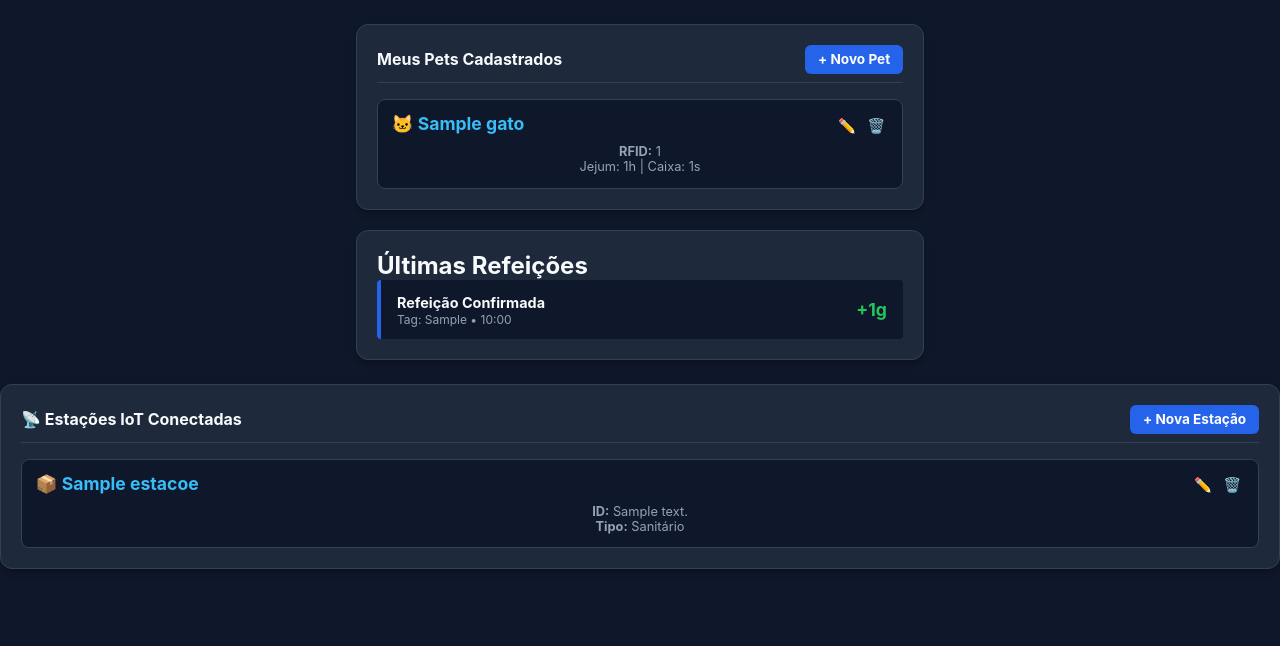
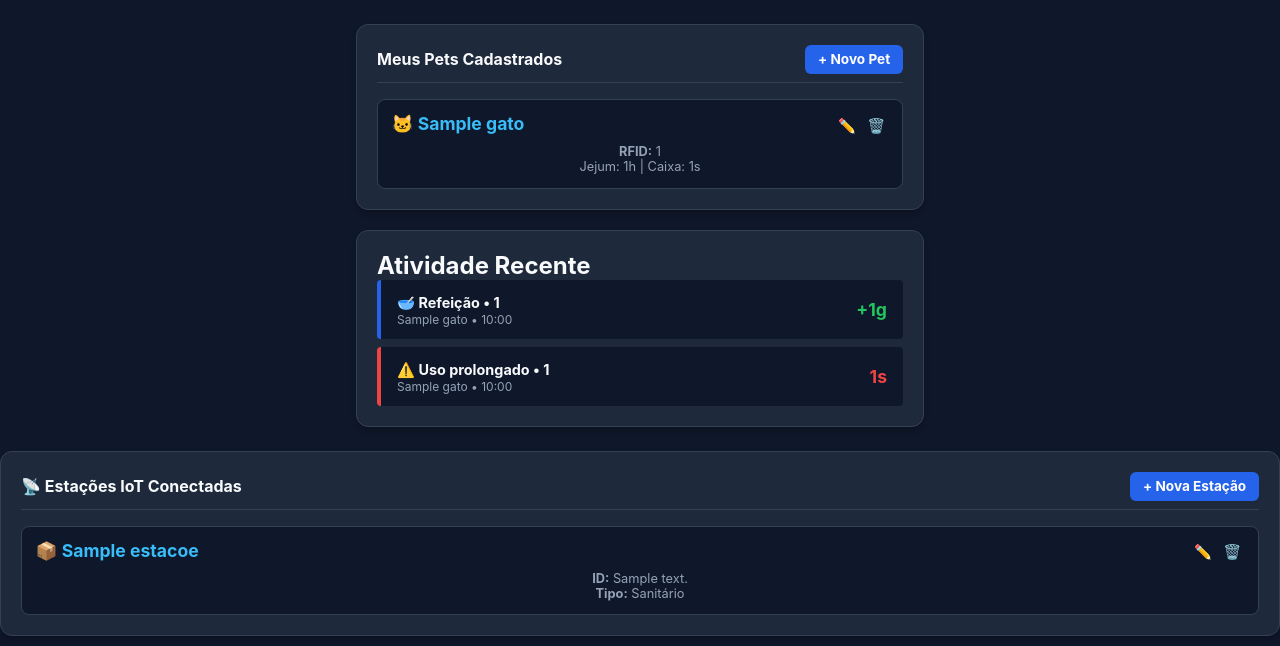
Before and after one commit to Carlos-Santos-CV/SmartCat_IoT, a FastAPI app: page / in a window 1280 px wide. Shown: the part 58-704 px from the top of the page. Run offline with FastAPI, Linux system fonts and the light colour scheme; tables that the repository leaves empty hold one stand-in row (values such as "Sample post").

Commit message:
feat(api): implementar feed unificado de atividades
Implementa um novo endpoint `/api/eventos` que consolida informações de
refeições e uso da caixa de areia em um único feed cronológico.

As alterações incluem:
- Criação do endpoint de API para retornar eventos unificados com
  resolução de nomes de gatos e estações.
- Atualização da interface para exibir o feed de "Atividade Recente"
  em vez de apenas "Últimas Refeições".
- Adição de suporte visual para alertas de uso prolongado da caixa de
  areia no CSS e JavaScript.
- Implementação de lógica de polling para atualização em tempo real do
  novo feed.

```diff
--- a/backend/app/main.py
+++ b/backend/app/main.py
@@ -81,6 +81,39 @@ def listar_refeicoes(db: Session = Depends(get_db)):
 @app.get("/api/caixa-areia")
 def listar_uso_caixa(db: Session = Depends(get_db)):
     return db.query(UsoCaixa).order_by(UsoCaixa.created_at.desc()).limit(50).all()
+
+
+@app.get("/api/eventos")
+def listar_eventos(db: Session = Depends(get_db)):
+    """Feed unificado de atividade: refeições + uso da caixa de areia,
+    já com nome do gato e nome da estação resolvidos."""
+    mapa_estacoes = {e.mac_address: e.nome for e in db.query(Estacao).all()}
+
+    eventos = []
+
+    refeicoes = db.query(Refeicao).order_by(Refeicao.created_at.desc()).limit(50).all()
+    for r in refeicoes:
+        eventos.append({
+            "tipo": "REFEICAO",
+            "created_at": r.created_at,
+            "gato_nome": r.gato.nome if r.gato else f"Tag desconhecida ({r.gato_tag})",
+            "estacao_nome": mapa_estacoes.get(r.estacao_id, r.estacao_id or "Estação desconhecida"),
+            "consumo_g": r.consumo_g,
+        })
+
+    usos_caixa = db.query(UsoCaixa).order_by(UsoCaixa.created_at.desc()).limit(50).all()
+    for u in usos_caixa:
+        eventos.append({
+            "tipo": "CAIXA",
+            "created_at": u.created_at,
+            "gato_nome": u.gato.nome if u.gato else "Gato não identificado",
+            "estacao_nome": mapa_estacoes.get(u.estacao_id, u.estacao_id or "Estação desconhecida"),
+            "duracao_visita_s": u.duracao_visita_s,
+            "alerta_retencao": u.alerta_retencao,
+        })
+
+    eventos.sort(key=lambda e: e["created_at"], reverse=True)
+    return eventos[:50]
 
 # --- Adicione este Schema abaixo do GatoCreate ---
 class GatoUpdate(BaseModel):
--- a/backend/app/static/css/style.css
+++ b/backend/app/static/css/style.css
@@ -150,6 +150,14 @@ body {
   color: var(--accent-green);
 }
 
+.feed-item-alerta {
+  border-left-color: var(--accent-alert);
+}
+
+.feed-value-alerta {
+  color: var(--accent-alert);
+}
+
 /* Modal */
 .modal-overlay {
   position: fixed;
--- a/backend/app/static/js/app.js
+++ b/backend/app/static/js/app.js
@@ -159,36 +159,51 @@ window.deletarEstacao = async (id, nome) => {
 };
 
 // ======================================================
-// 🥩 HISTÓRICO DE REFEIÇÕES
+// 🥩 ATIVIDADE RECENTE (Refeições + Caixa de Areia)
 // ======================================================
 
-async function carregarRefeicoes() {
-  const container = document.getElementById('lista-refeicoes');
+async function carregarEventos() {
+  const container = document.getElementById('lista-eventos');
   if (!container) return;
 
   try {
-    const response = await fetch('/api/refeicoes');
-    const refeicoes = await response.json();
+    const response = await fetch('/api/eventos');
+    const eventos = await response.json();
 
-    if (!refeicoes || refeicoes.length === 0) {
-      container.innerHTML = '<li class="feed-item"><span class="feed-time">Nenhuma refeição registrada.</span></li>';
+    if (!eventos || eventos.length === 0) {
+      container.innerHTML = '<li class="feed-item"><span class="feed-time">Nenhuma atividade registrada.</span></li>';
       return;
     }
 
-    container.innerHTML = refeicoes.map(ref => {
-      const dataHora = new Date(ref.created_at).toLocaleTimeString('pt-BR', { hour: '2-digit', minute: '2-digit' });
+    container.innerHTML = eventos.map(ev => {
+      const dataHora = new Date(ev.created_at).toLocaleTimeString('pt-BR', { hour: '2-digit', minute: '2-digit' });
+
+      if (ev.tipo === 'REFEICAO') {
+        return `
+          <li class="feed-item">
+            <div class="feed-info">
+              <span class="feed-title">🥣 Refeição • ${ev.estacao_nome}</span>
+              <span class="feed-time">${ev.gato_nome} • ${dataHora}</span>
+            </div>
+            <div class="feed-value">+${ev.consumo_g}g</div>
+          </li>
+        `;
+      }
+
+      // Evento de Caixa de Areia
+      const isAlerta = ev.alerta_retencao;
       return `
-        <li class="feed-item">
+        <li class="feed-item ${isAlerta ? 'feed-item-alerta' : ''}">
           <div class="feed-info">
-            <span class="feed-title">Refeição Confirmada</span>
-            <span class="feed-time">Tag: ${ref.gato_tag} • ${dataHora}</span>
+            <span class="feed-title">${isAlerta ? '⚠️ Uso prolongado' : '📦 Caixa de areia'} • ${ev.estacao_nome}</span>
+            <span class="feed-time">${ev.gato_nome} • ${dataHora}</span>
           </div>
-          <div class="feed-value">+${ref.consumo_g}g</div>
+          <div class="feed-value ${isAlerta ? 'feed-value-alerta' : ''}">${ev.duracao_visita_s}s</div>
         </li>
       `;
     }).join('');
   } catch (error) {
-    console.error('Erro ao buscar refeições:', error);
+    console.error('Erro ao buscar eventos:', error);
   }
 }
 
@@ -200,10 +215,10 @@ document.addEventListener('DOMContentLoaded', () => {
   // Carrega os dados iniciais
   carregarGatos();
   carregarEstacoes();
-  carregarRefeicoes();
+  carregarEventos();
 
-  // Polling automático para atualizar refeições em tempo real
-  setInterval(carregarRefeicoes, 5000);
+  // Polling automático para atualizar o feed em tempo real
+  setInterval(carregarEventos, 5000);
 
   // --- CONTROLE DO MODAL DE GATOS ---
   const modalGato = document.getElementById('modal-gato');
--- a/backend/app/templates/index.html
+++ b/backend/app/templates/index.html
@@ -29,8 +29,8 @@
 
             <!-- Seção de Histórico -->
             <section class="card">
-                <h2>Últimas Refeições</h2>
-                <ul id="lista-refeicoes" class="feed-list">Carregando refeições...</ul>
+                <h2>Atividade Recente</h2>
+                <ul id="lista-eventos" class="feed-list">Carregando atividade...</ul>
             </section>
         </main>
 
```
